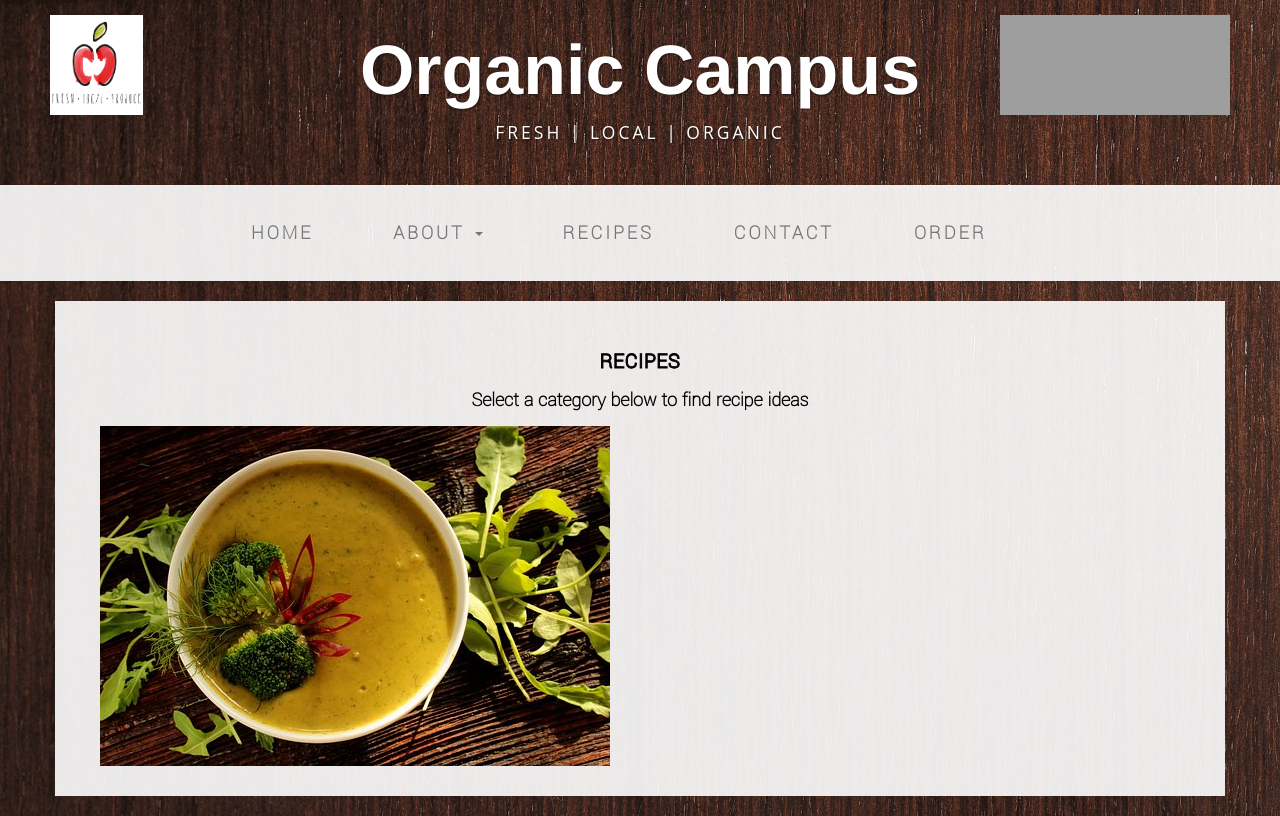
After one commit to IzzySmith/organic-campus, a Django app: page /category_list/ in a window 1280 px wide. The commit adds this page. Run offline with Django 3.2, Linux system fonts and the light colour scheme; some libraries are stand-ins or nearby versions; grey boxes are pictures that could not be loaded.

Commit message:
added category soup to the website

```diff
--- a/blog/models.py
+++ b/blog/models.py
@@ -66,7 +66,7 @@ class Recipe(models.Model):
     time = models.IntegerField(blank=True, null=True)
     ingredients = models.TextField()
     instructions = models.TextField()
-    category = models.ManyToManyField(Category, verbose_name=u'Categories')
+    #category = models.ManyToManyField(Category, verbose_name=u'Categories')
     figure = models.ImageField(upload_to="static/img",
                                blank=True,
                                null=True,
--- a/blog/templates/blog/base.html
+++ b/blog/templates/blog/base.html
@@ -77,7 +77,7 @@
                 <!-- add an events calender? -->
 
                 <li>
-                <a class="nav-link" href="{% url 'recipe' %}">Recipes</a>
+                <a class="nav-link" href="{% url 'category_list' %}">Recipes</a>
                 </li>
                 <li>
 		<a class="nav-link" href="{% url 'contact' %}">Contact</a>
--- /dev/null
+++ b/blog/templates/blog/category_list.html
@@ -0,0 +1,17 @@
+{% extends 'blog/base.html' %}
+
+
+{% block content %}
+
+
+<div class="container-fluid">
+  <h1 class="titleText">RECIPES</h1>
+  <p>Select a category below to find recipe ideas</p>
+  <div class="row">
+    <div class="col-sm-4"><a class="nav-link" href="{% url 'recipe' %}"><img src="../../static/img/soup.jpg"/></a></div>
+    <div class="col-sm-4"></div>
+    <div class="col-sm-4"></div>
+  </div>
+</div>
+
+{% endblock %}
--- a/blog/templates/blog/recipe_detail.html
+++ b/blog/templates/blog/recipe_detail.html
@@ -4,7 +4,7 @@
         <h2 class="intro-text text-center">
           <strong> {{ recipe.title }} </strong>
         </h2>
-        <h3>{{ recipe.category.name }}</h3>
+        <h3>{{ recipe.categories.name }}</h3>
         <h6>{{ recipe.difficulty }}</h6>
         {% if recipe.figure %}
             <div><img style="max-width:150px; max-height:150px;" src=" {{ recipe.figure.url }} "/></div>
--- a/blog/templates/blog/recipe_list.html
+++ b/blog/templates/blog/recipe_list.html
@@ -4,11 +4,11 @@
 {% block content %}
 
 
-<h1 class="titleText">RECIPES</h1>
+<h1 class="titleText">SOUPS</h1>
 
     {% for recipe in recipes %}
        <div class="">
-        {% if recipe.category == 'soup' %}
+        {% if recipe.categories == "SOUP" %}
            <div class="recipe">
               <h1 class="titleText"><a href="{% url 'recipe_detail' pk=recipe.pk %}">{{ recipe.title }}</a></h1>
            </div>
--- a/blog/urls.py
+++ b/blog/urls.py
@@ -21,6 +21,7 @@ urlpatterns = [
     url(r'^bioromeo/$', views.bioromeo, name='bioromeo'),
     url(r'^board/$', views.board, name='board'),
     url(r'^about_us/$', views.about_us, name='about_us'),
+    url(r'^category_list/$', views.category_list, name='category_list'),
 ]
 
 urlpatterns += static(settings.MEDIA_URL, document_root=settings.MEDIA_ROOT)
--- a/blog/views.py
+++ b/blog/views.py
@@ -134,6 +134,10 @@ def board(request):
 def about_us(request):
     return render(request, 'blog/about_us.html')
 
+#recipe categories view
+def category_list(request):
+    return render(request, 'blog/category_list.html')
+
 #the order view
 def order(request):
     orders = Order.objects.all()
```
Also changed, not shown: blog/static/img/soup.jpg (added), db.sqlite3, 1 other file.
